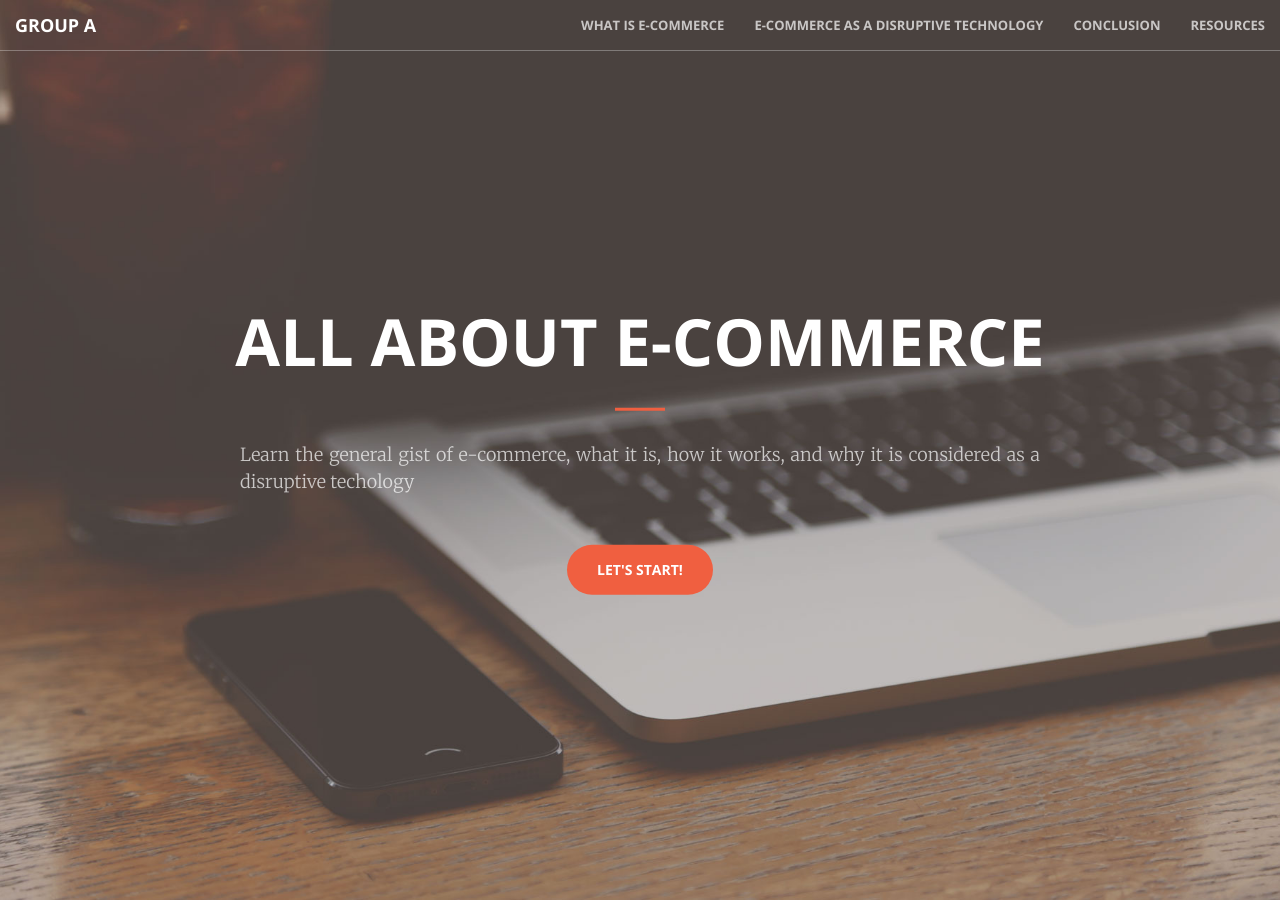
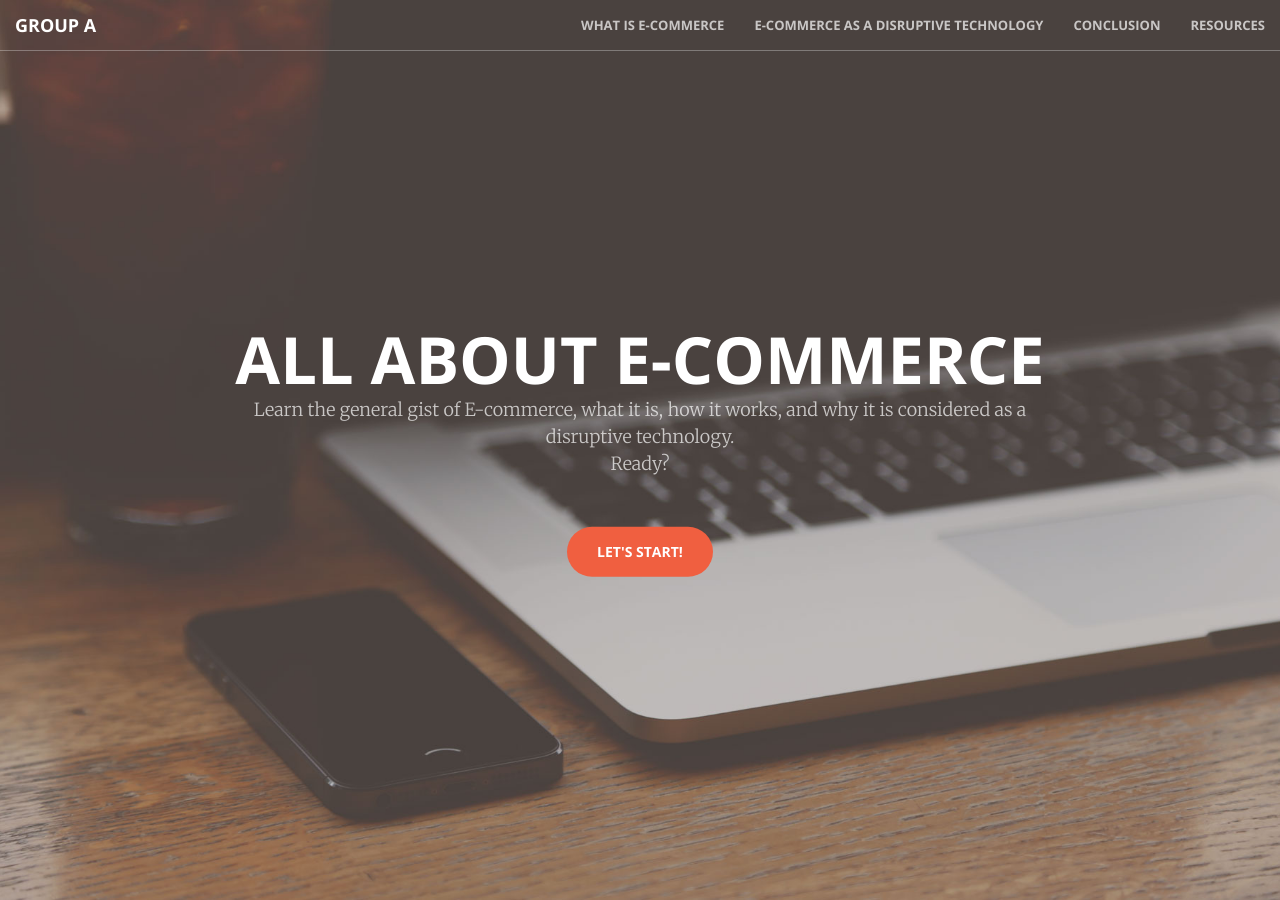
Before and after one commit to MMS-142-Group-A/mms142-groupa-2022, a Jekyll site: the page built from index.html, in a window 1280 px wide and 900 px high. Built offline with Jekyll 4.4.1, drawn with Linux system fonts in a browser that asks for light colours; grey boxes are pictures that could not be loaded.

Commit message:
Update header.html

```diff
--- a/_includes/header.html
+++ b/_includes/header.html
@@ -1,9 +1,15 @@
+<style>
+    .intro{
+        text-align:center;
+        background-color:rgba(0,0,0,0);
+</style>
 <header>
     <div class="header-content">
         <div class="header-content-inner">
             <h1>ALL ABOUT E-COMMERCE</h1>
-            <hr>
-            <p>Learn the general gist of e-commerce, what it is, how it works, and why it is considered as a disruptive techology</p>
+            <p class="intro">
+                Learn the general gist of E-commerce, what it is, how it works, and why it is considered as a disruptive technology.
+                <br>Ready?</p>
             <a href="#ecommerce" class="btn btn-primary btn-xl page-scroll">Let's Start!</a>
         </div>
     </div>
```
